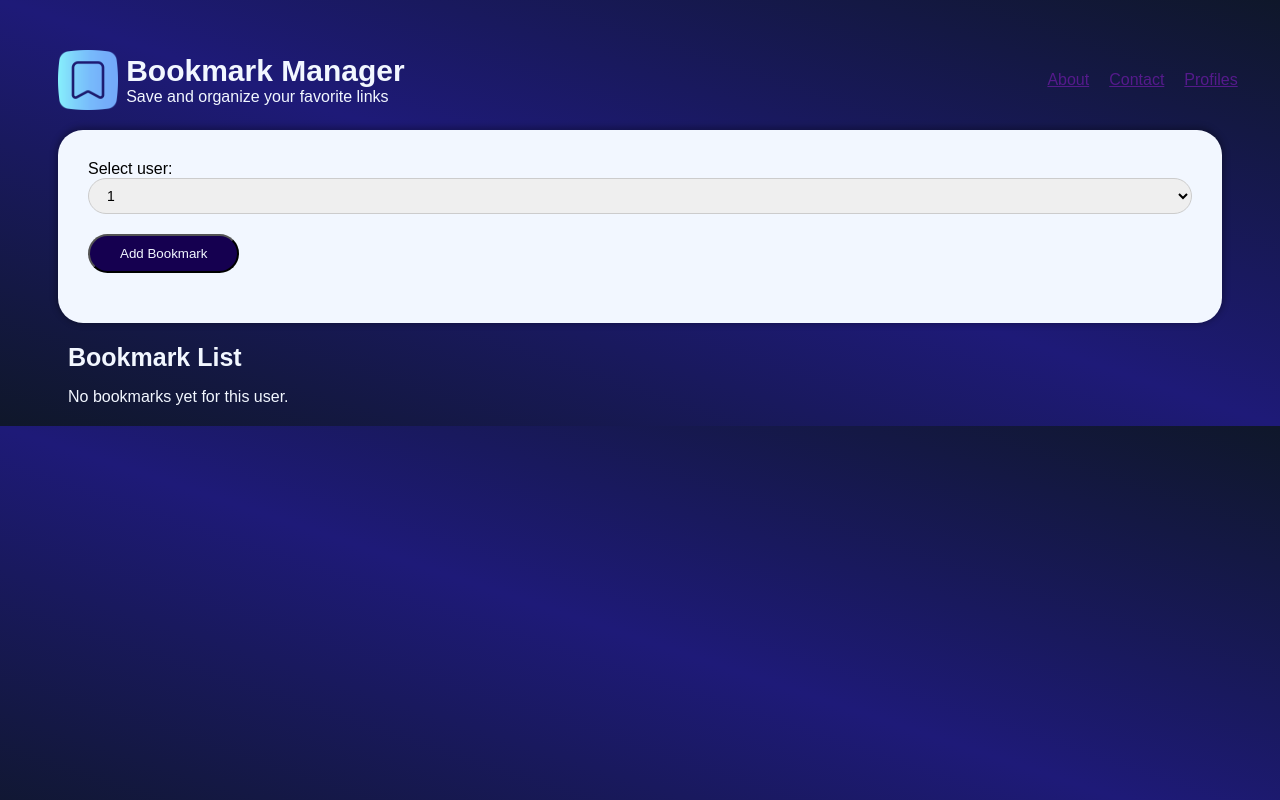
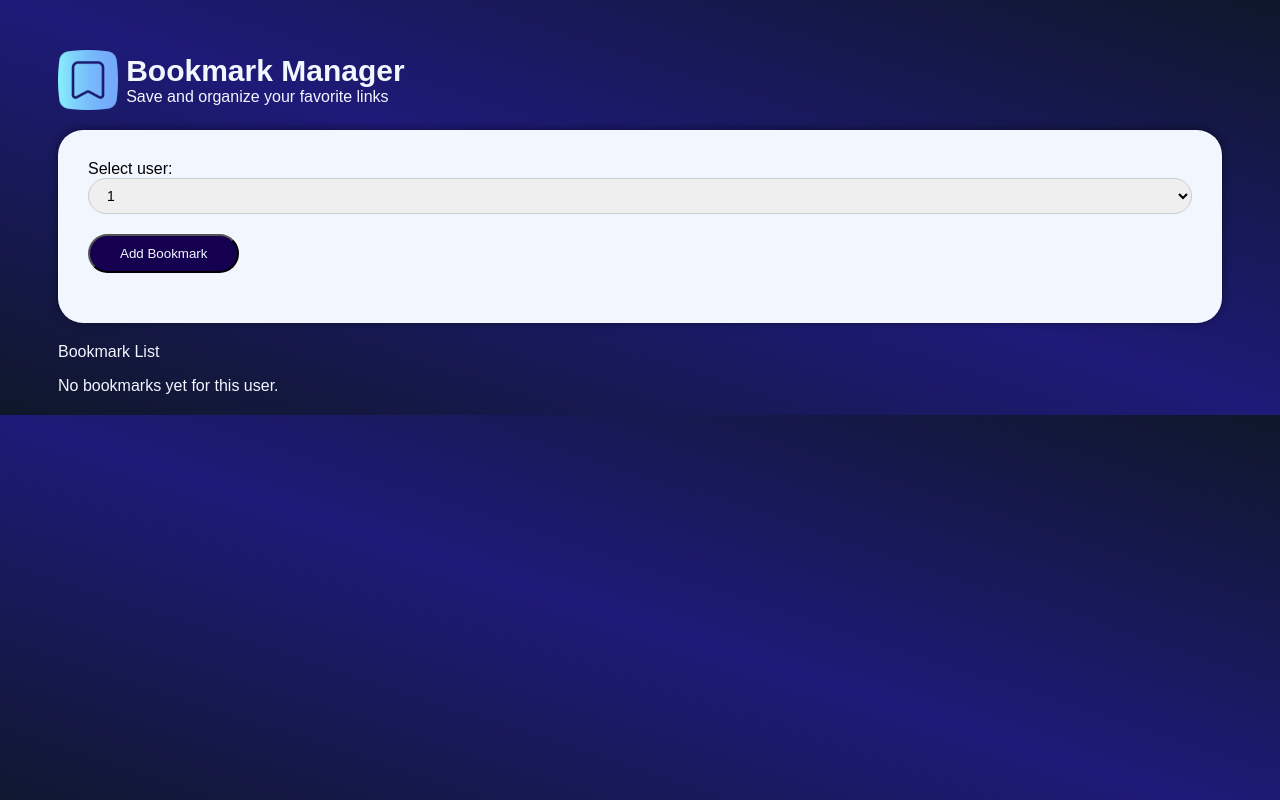
Before and after one commit to aliciawt/MC2026-Piscine-Shared-Bookmarks, a website with bundled scripts: page index.html in a window 1280 px wide. Built offline with nearby package versions, Linux system fonts and the light colour scheme.

Commit message:
added some class in some DOMS and edited some styles

```diff
--- a/index.html
+++ b/index.html
@@ -21,12 +21,6 @@
       <div class="title-description flex-column">
         <h1>Bookmark Manager</h1>
         <p class="description">Save and organize your favorite links</p>
-      </div>
-
-      <div class="navigation">
-        <a href="">About</a>
-        <a href="">Contact</a>
-        <a href="">Profiles</a>
       </div>
 
     </div>
@@ -55,7 +49,7 @@
     </div>
 
     <section id="bookmark-list">
-      <h2>Bookmark List</h2>
+      <h2">Bookmark List</h2>
     </section>
 
     <template id="bookmark-template">
--- a/script.js
+++ b/script.js
@@ -75,7 +75,7 @@ function renderUserBookmarks(userId) {
   bookmarks.forEach((bookmark) => {
     const clone = template.content.cloneNode(true);
 
-    clone.querySelector(".bookmark-title").innerHTML = `<a href="${bookmark.url}">${bookmark.title}</a>`;
+    clone.querySelector(".bookmark-title").innerHTML = `<a href="${bookmark.url}" class="bookmark-title">${bookmark.title}</a>`;
     clone.querySelector(".bookmark-description").textContent = bookmark.description;
     clone.querySelector(".bookmark-timestamp").textContent = new Date(bookmark.createdAt,).toLocaleString();
 
--- a/styles.css
+++ b/styles.css
@@ -64,12 +64,6 @@ body {
   border-radius: var(--border-radius);
 }
 
-.navigation {
-  display: flex;
-  justify-content: flex-start;
-  gap: var(--size-20);
-}
-
 h1 {
   margin: 0;
   font-size: 30px;
@@ -81,6 +75,9 @@ h2 {
   font-size: 25px;
   font-weight: bold;
   margin: 0;
+}
+
+h3 {
 }
 
 form.hidden {
@@ -128,9 +125,9 @@ button:hover,
 }
 
 #bookmark-list {
-  margin: 60px;
-  margin-top: 20px;
-  margin-bottom: 20px;
+  margin: 50px;
+  margin-top: var(--size-20);
+  margin-bottom: var(--size-20);
 }
 
 .bookmark-card {
@@ -150,3 +147,7 @@ label {
   color: var(--color-light);
   background-color: var(--button-color);
 }
+
+.bookmark-title {
+  text-decoration: none;
+}
```
